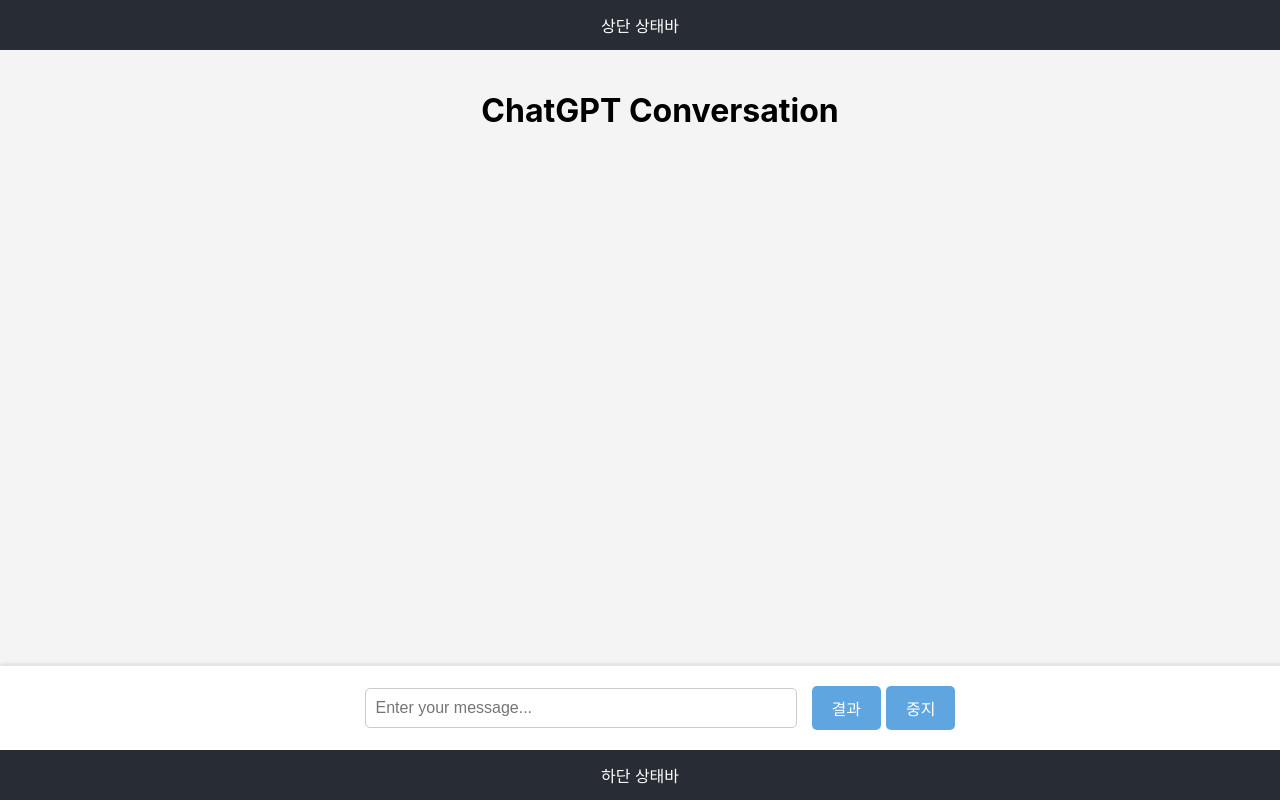
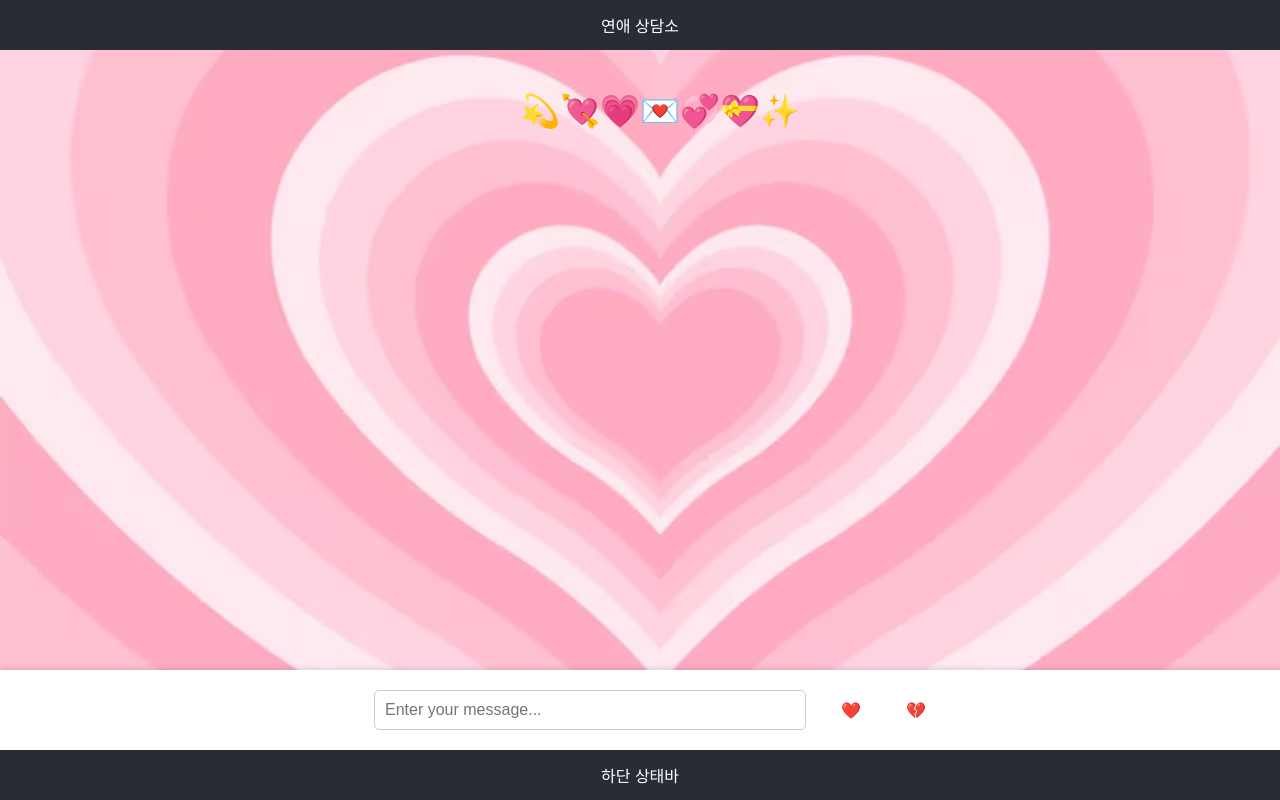
Before and after one commit to 8sheeta8/S-AI, a React (Create React App) app in the folder my-app/: page / in a window 1280 px wide. Shown: the top 800 px of the page. Built offline with nearby package versions, Linux system fonts and the light colour scheme.

Commit message:
prompt & design

```diff
--- a/my-app/src/App.js
+++ b/my-app/src/App.js
@@ -1,5 +1,4 @@
 import React, { useState, useRef, useEffect } from 'react';
-
 
 function App() {
   const [inputText, setInputText] = useState('');
@@ -8,24 +7,40 @@
   const [isTyping, setIsTyping] = useState(false); // GPT 출력 중 여부 관리
   const lastMessageRef = useRef(null);
   const [fileContent, setFileContent] = useState('');
+
   const handleChange = (e) => {
     setInputText(e.target.value);
   };
 
   useEffect(() => {
-    // 서버에 호스팅된 텍스트 파일의 URL을 여기에 넣습니다.
     const fileUrl = '/prompt(mix).txt';
 
-    // fetch 함수를 사용하여 파일을 가져옵니다.
     fetch(fileUrl)
       .then((response) => {
         if (!response.ok) {
           throw new Error('파일을 가져오는 데 실패했습니다.');
         }
-        return response.text(); // 텍스트 형태로 응답을 변환합니다.
-      })
-      .then((text) => {
-        setFileContent(text); // 파일 내용을 상태에 저장합니다.
+
+        const reader = response.body
+          .pipeThrough(new TextDecoderStream())
+          .getReader();
+
+        let content = '';
+        const readChunk = () => {
+          reader.read().then(({ done, value }) => {
+            if (done) {
+              setFileContent(content); // 모든 데이터를 읽은 후 상태에 저장
+              return;
+            }
+
+            content += value; // 현재 청크를 content에 추가
+            readChunk(); // 다음 청크 읽기
+          }).catch((error) => {
+            console.error('파일을 읽는 도중 오류가 발생했습니다:', error);
+          });
+        };
+
+        readChunk(); // 첫 번째 청크 읽기 시작
       })
       .catch((error) => {
         console.error('파일을 읽는 도중 오류가 발생했습니다:', error);
@@ -40,16 +55,13 @@
       setInputText('');
       setIsTyping(true);
 
-
-
-
       try {
         const response = await fetch('https://api.openai.com/v1/chat/completions', {
           method: 'POST',
           headers: {
             'Content-Type': 'application/json',
             'Authorization': `Bearer ${process.env.REACT_APP_OPENAI_API_KEY}`, // .env 파일에서 API 키 가져오기
-        },
+          },
           body: JSON.stringify({
             model: 'gpt-4',
             messages: updatedMessages.map((msg) => ({
@@ -119,20 +131,18 @@
     }
   };
 
-
-// 채팅 업데이트 시 자동으로 스크롤 최신 메시지로 이동
+  // 채팅 업데이트 시 자동으로 스크롤 최신 메시지로 이동
   useEffect(() => {
     if (lastMessageRef.current) {
       lastMessageRef.current.scrollIntoView({ behavior: 'smooth' });
     }
   }, [messages]);
 
-
   return (
     <div style={styles.container}>
-      <div style={styles.statusBar}>상단 상태바</div>
+      <div style={styles.statusBar}>연애 상담소</div>
       <div style={styles.chatContainer}>
-        <h1 style={styles.title}>ChatGPT Conversation</h1>
+        <h1 style={styles.title}>💫💘💗💌💞💝✨</h1>
         <div style={styles.chatBox}>
           {messages.map((message, index) => (
             <div
@@ -158,10 +168,10 @@
           disabled={isTyping} // GPT가 출력 중일 때는 입력창 비활성화
         />
         <button onClick={handleResultClick} style={styles.button} disabled={isTyping}>
-          결과
+          ❤️
         </button>
         <button onClick={handleStopClick} style={styles.button}>
-          중지
+          💔
         </button>
       </div>
       <div style={styles.statusBar}>하단 상태바</div>
@@ -194,6 +204,10 @@
     flex: 1,
     width: '100%',
     overflowY: 'auto',
+    backgroundImage: "url('/pink.png')", // 배경 이미지 URL
+    backgroundSize: 'cover', // 배경 이미지가 전체를 덮도록
+    backgroundPosition: 'center', // 배경 이미지의 위치를 중앙으로
+    backgroundRepeat: 'no-repeat' // 배경 이미지가 반복되지 않도록
   },
   title: {
     marginBottom: '20px',
@@ -209,12 +223,12 @@
   messageUser: {
     alignSelf: 'flex-end',
     padding: '10px 15px',
-    backgroundColor: '#5fa5df',
+    backgroundColor: '#da9df2',
     color: 'white',
     borderRadius: '20px',
     maxWidth: '60%',
     wordWrap: 'break-word',
-    textAlign: 'right',
+    textAlign: 'left',
   },
   messageBot: {
     alignSelf: 'flex-start',
@@ -246,7 +260,7 @@
     padding: '10px 20px',
     fontSize: '16px',
     cursor: 'pointer',
-    backgroundColor: '#5fa5df',
+    backgroundColor: '#ffffff',
     color: '#fff',
     border: 'none',
     borderRadius: '5px',
```
Also changed, not shown: my-app/public/pink.png (added), my-app/public/prompt(mix).txt.
